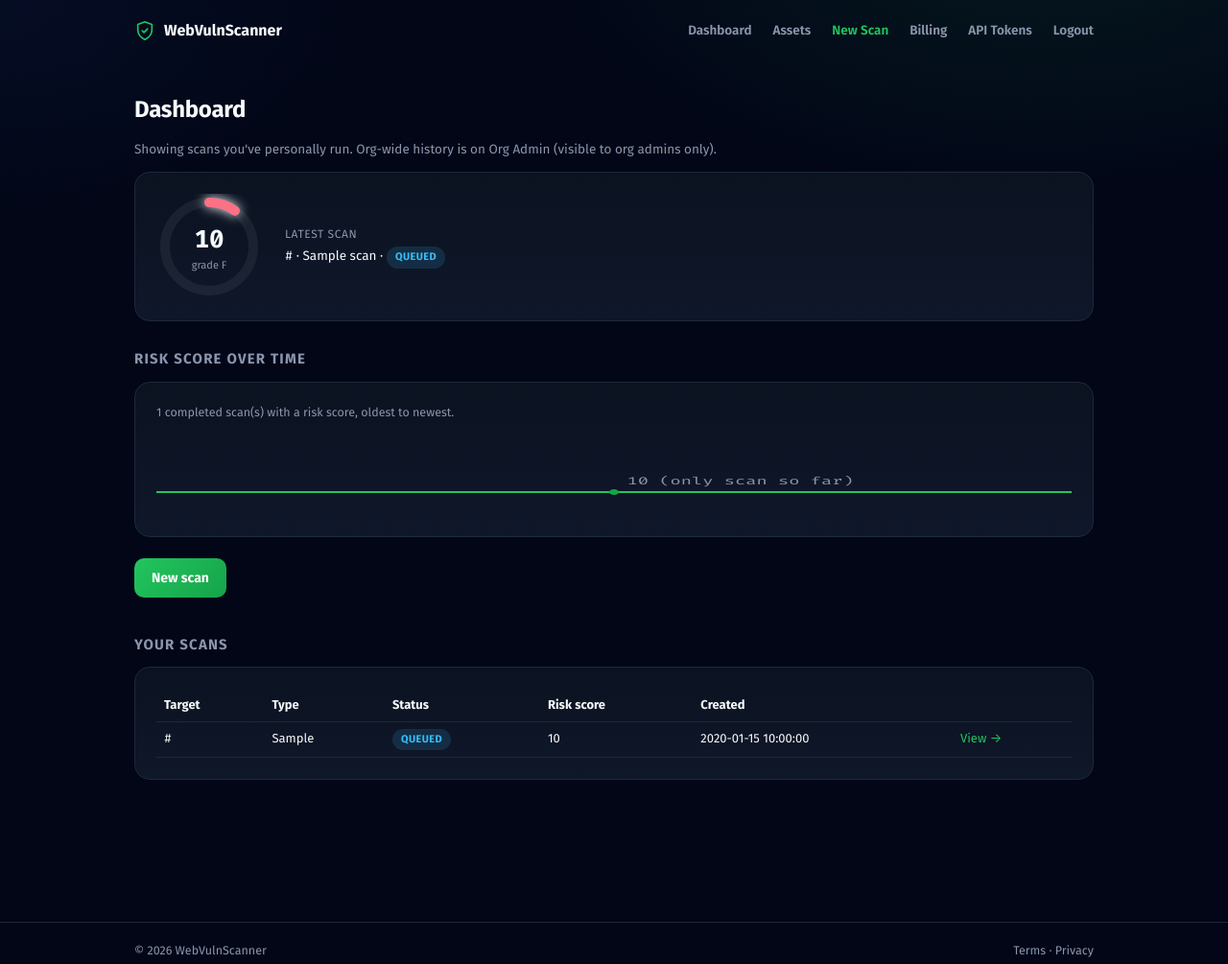
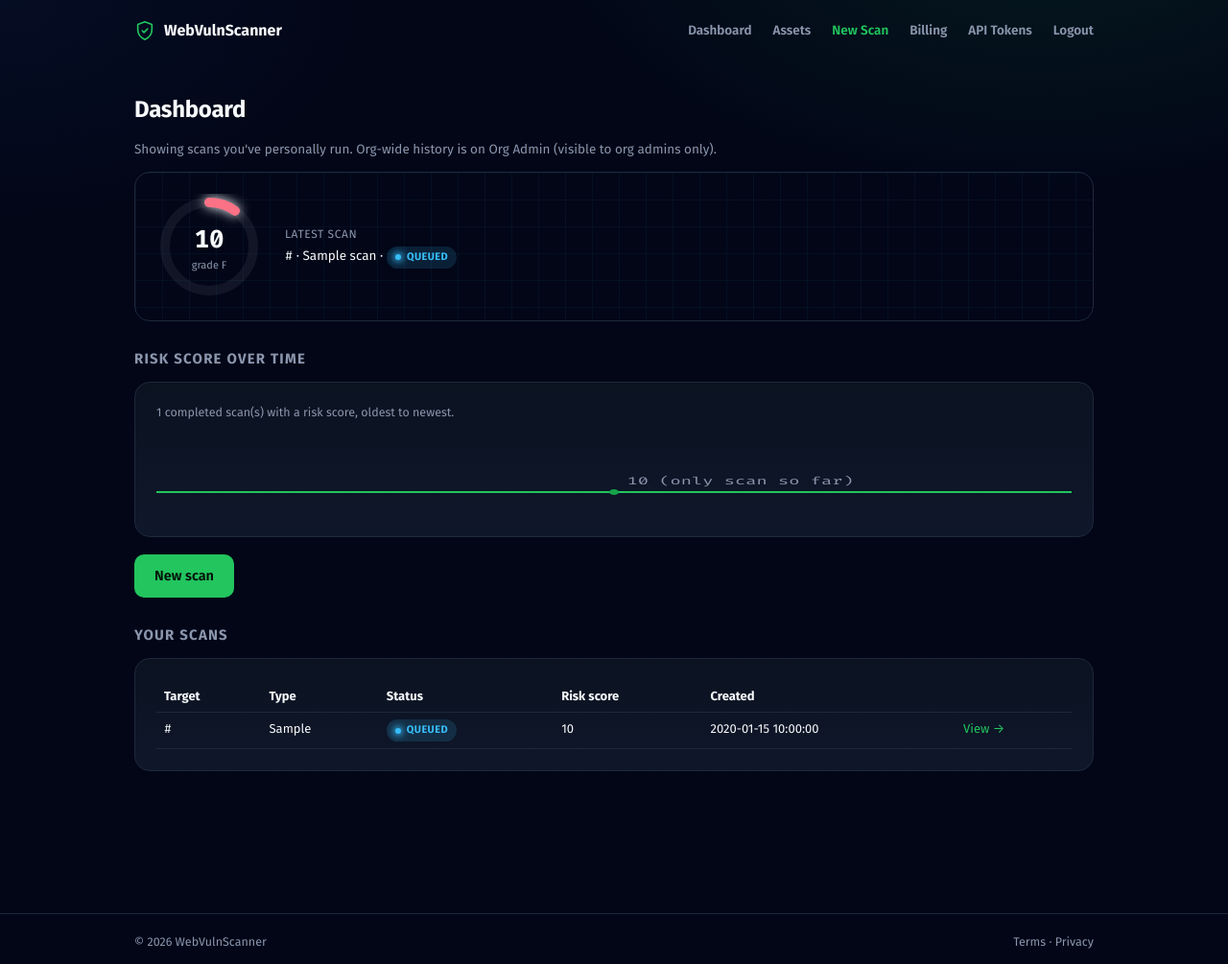
Before and after one commit to Ayomide1450/WebVulnScanner, a Flask app: page /dashboard in a window 1280 px wide. Shown: the top 1005 px of the page at 96% size. Run offline with Flask 3, Linux system fonts and the light colour scheme; a user stored in the database is signed in; tables that the repository leaves empty hold one stand-in row (values such as "Sample post").

Commit message:
feat(04-05): bring dashboard.html onto the shared design system
- Swap the New scan CTA from the page-local gradient .cta class to the
  shared .btn.primary treatment; delete the now-unused .cta rule.
- Add .hud-grid to the latest-scan card as this page's one texture anchor.
- Nest a pulsing state dot inside running/queued scan-status pills (latest
  summary and Your scans table); completed/failed pills stay plain text.
- Add tests/test_template_consistency.py with rendered-HTML coverage for
  all of the above, including a regression lock on the existing queued
  pill class-string assertion.

```diff
--- a/templates/dashboard.html
+++ b/templates/dashboard.html
@@ -8,12 +8,19 @@
   h1 { margin-top: 20px; }
   h2.section { margin-top: 28px; }
   a.row-link { color: var(--accent); text-decoration:none; }
-  .cta { display:inline-block; margin: 4px 0 10px; background: linear-gradient(135deg, var(--accent), var(--accent2)); color:#fff; text-decoration:none; padding: 10px 18px; border-radius: 10px; font-size:14px; font-weight:700; }
   .latest-score { font-size:36px; font-weight:800; }
   .sparkline-card .hint { color: var(--muted); font-size: 12.5px; margin: 0 0 10px; }
 </style>
 {% endblock %}
 {% block content %}
+{# Shared "latest scan" status-pill renderer - used by both the scored and
+   unscored branches of the card below, which render the identical pill
+   markup for the same Scan.status field. Nests a pulsing state dot when
+   the scan is running/queued; completed/failed stay plain text (the dot
+   is additive, per base.html's .status-pill .dot comment). #}
+{% macro latest_status_pill(status) -%}
+<span class="status-pill {{ status }}">{% if status in ('running', 'queued') %}<span class="dot glow-pulse"></span>{% endif %}{{ status }}</span>
+{%- endmacro %}
 <div class="wrap">
   <h1>Dashboard</h1>
   <p style="color: var(--muted); font-size: 13.5px;">
@@ -26,7 +33,7 @@
   </p>
 
   {% if latest %}
-  <div class="card">
+  <div class="card hud-grid">
     {% if latest.risk_score is not none %}
       {% set score = latest.risk_score %}
       {% set risk_grade = 'A' if score >= 90 else ('B' if score >= 75 else ('C' if score >= 60 else ('D' if score >= 40 else 'F'))) %}
@@ -37,7 +44,7 @@
           <div style="color: var(--muted); font-size:12px; text-transform:uppercase; letter-spacing:.05em;">Latest scan</div>
           <div style="font-size:13.5px; margin-top:4px;">
             <code>{{ latest.target_url }}</code> &middot; {{ latest.scan_type }} scan &middot;
-            <span class="status-pill {{ latest.status.value }}">{{ latest.status.value }}</span>
+            {{ latest_status_pill(latest.status.value) }}
             {% if latest.status.value == 'completed' %}
             &middot; <a class="row-link" href="{{ url_for('scan.scan_report', scan_id=latest.id) }}">View report &rarr;</a>
             {% endif %}
@@ -47,7 +54,7 @@
     {% else %}
     <div style="color: var(--muted); font-size:13.5px;">
       <code>{{ latest.target_url }}</code> &middot; {{ latest.scan_type }} scan &middot;
-            <span class="status-pill {{ latest.status.value }}">{{ latest.status.value }}</span>
+            {{ latest_status_pill(latest.status.value) }}
       {% if latest.status.value != 'completed' %}
       &middot; <a class="row-link" href="{{ url_for('scan.scan_detail', scan_id=latest.id) }}">View progress &rarr;</a>
       {% endif %}
@@ -95,7 +102,7 @@
   </div>
   {% endif %}
 
-  <a class="cta" href="{{ url_for('scan.new_scan') }}">New scan</a>
+  <a class="btn primary" href="{{ url_for('scan.new_scan') }}">New scan</a>
 
   <h2 class="section">Your scans</h2>
   <div class="card">
@@ -107,7 +114,7 @@
       <tr>
         <td><code>{{ s.target_url }}</code></td>
         <td>{{ s.scan_type }}</td>
-        <td><span class="status-pill {{ s.status.value }}">{{ s.status.value }}</span></td>
+        <td><span class="status-pill {{ s.status.value }}">{% if s.status.value in ('running', 'queued') %}<span class="dot glow-pulse"></span>{% endif %}{{ s.status.value }}</span></td>
         <td>{{ s.risk_score if s.risk_score is not none else '-' }}</td>
         <td>{{ s.created_at }}</td>
         <td><a class="row-link" href="{{ url_for('scan.scan_detail', scan_id=s.id) }}">View &rarr;</a></td>
```
Also changed, not shown: tests/test_template_consistency.py (added, +121 -0 lines).
